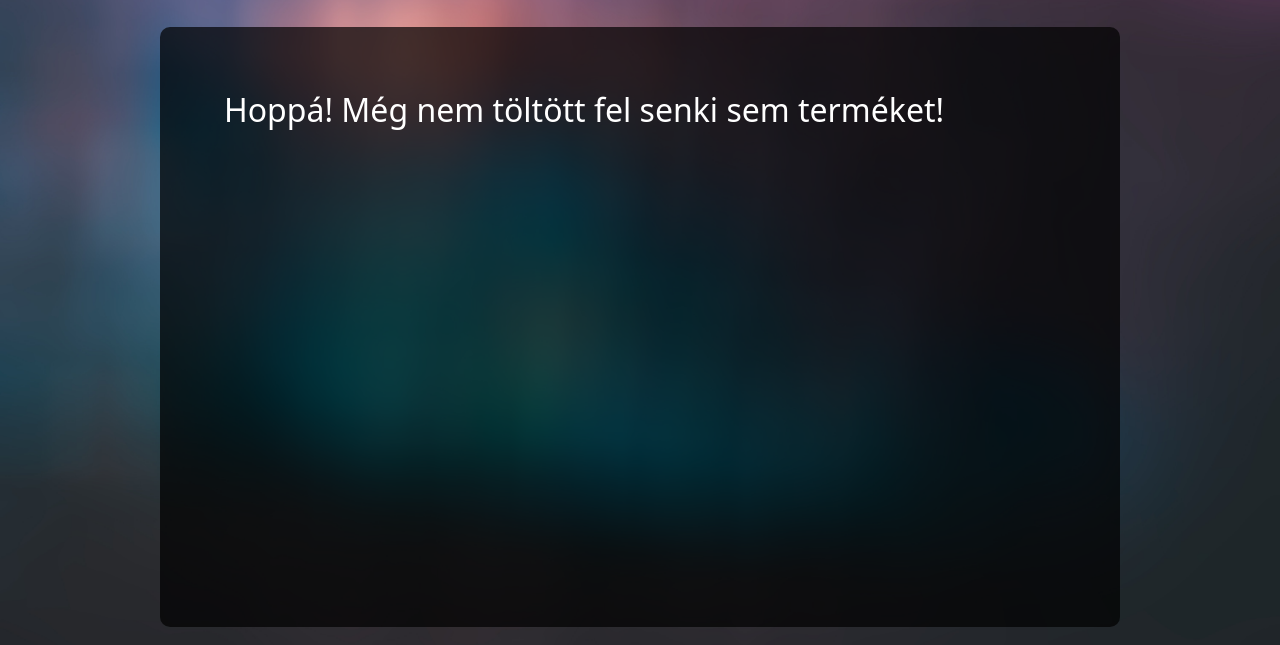
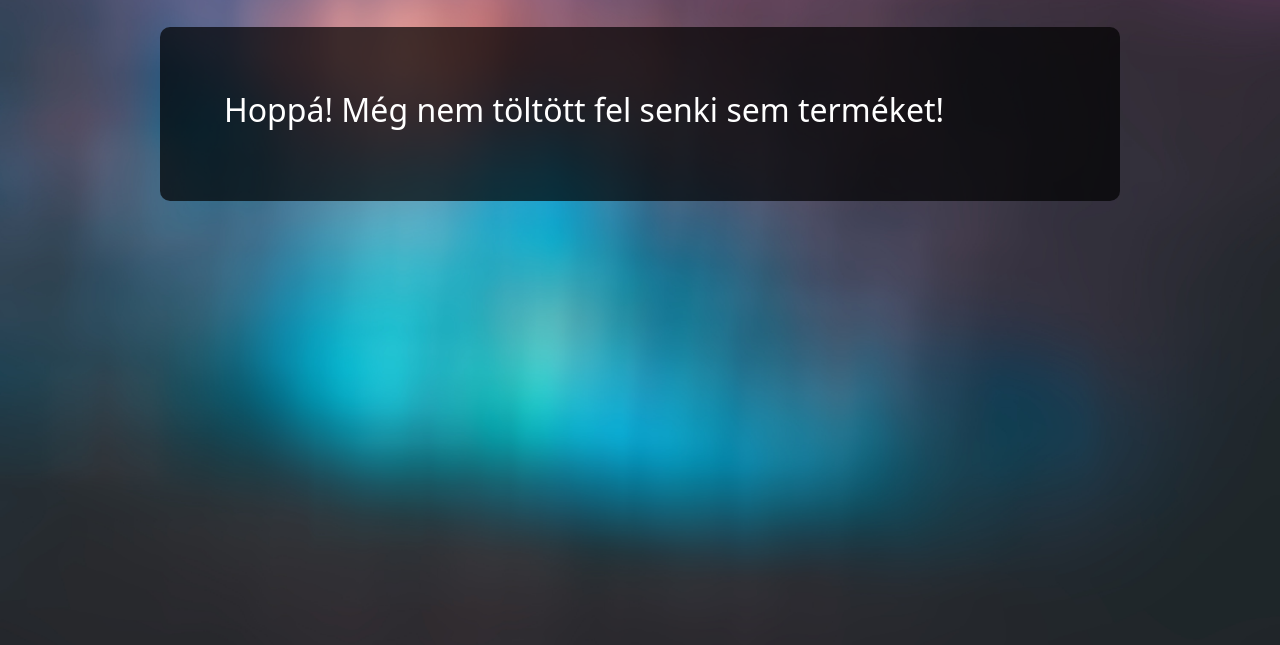
Before and after one commit to gyorkistamas/afp1_mini_newcodeorderby, a PHP site: page / in a window 1280 px wide. Shown: the part 155-800 px from the top of the page. Run offline with PHP 8.4, Linux system fonts and the light colour scheme; data that the repository does not hold is empty.

Commit message:
Kilistázás további dizájnolása

```diff
--- a/Alkalmazás/index.php
+++ b/Alkalmazás/index.php
@@ -62,7 +62,7 @@ $products = mysqli_fetch_all($execQuery); //null;
 
     <h1 class='text-white' style='padding-top: 2.5%; text-align: center;' >Jelenlegi termékek:</h1>
 
-    <div class='cardpart' style="width: 75%; height: 600px; background-color: rgba(0, 0, 0, 0.7); margin-top: 2.5%; margin-left: auto; margin-right: auto; padding: 5%;">
+    <div class='cardpart' style="width: 75%; background-color: rgba(0, 0, 0, 0.7); margin-top: 2.5%; margin-left: auto; margin-right: auto; padding: 5%;">
 
         <?php
             // if ( isset($_SESSION['UserData']) ) {
```
